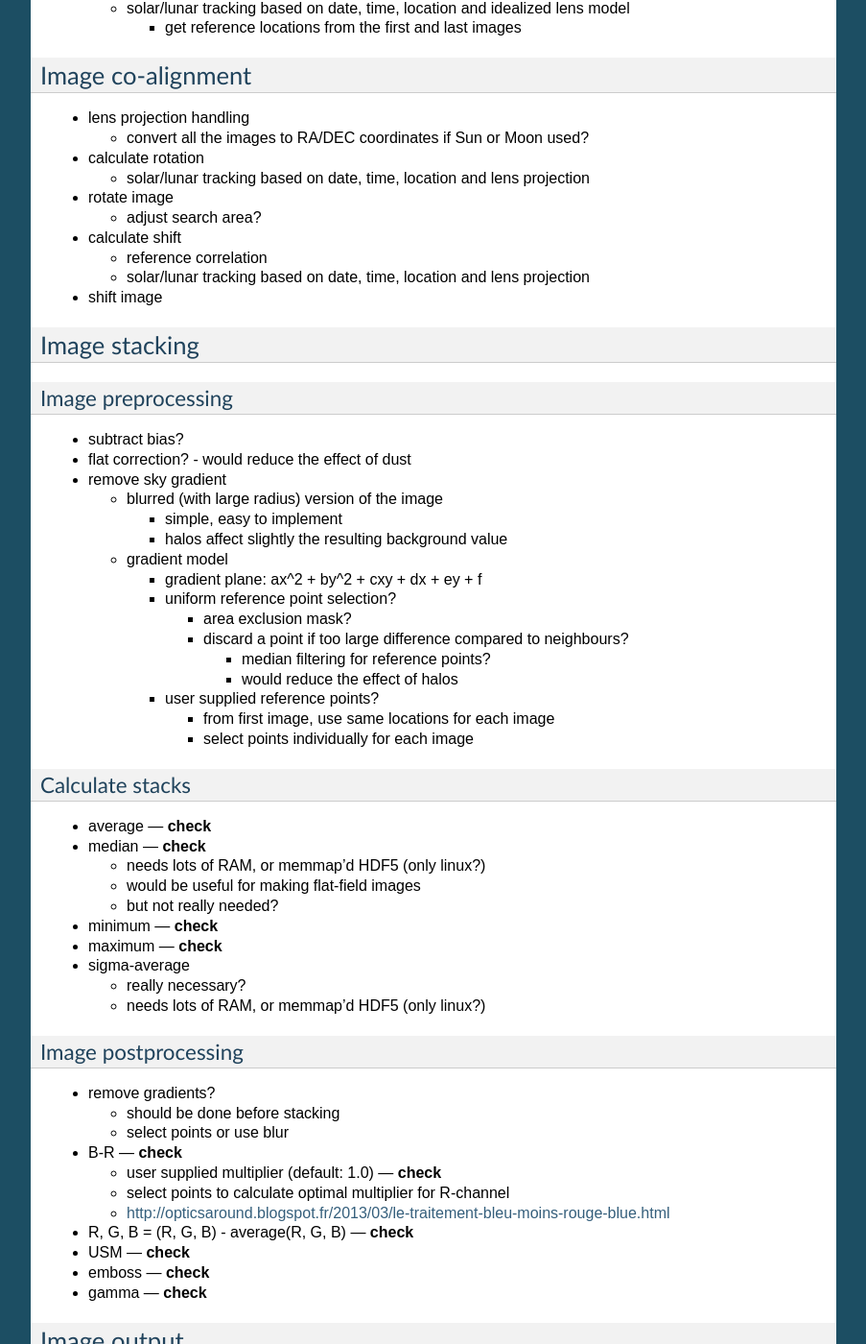
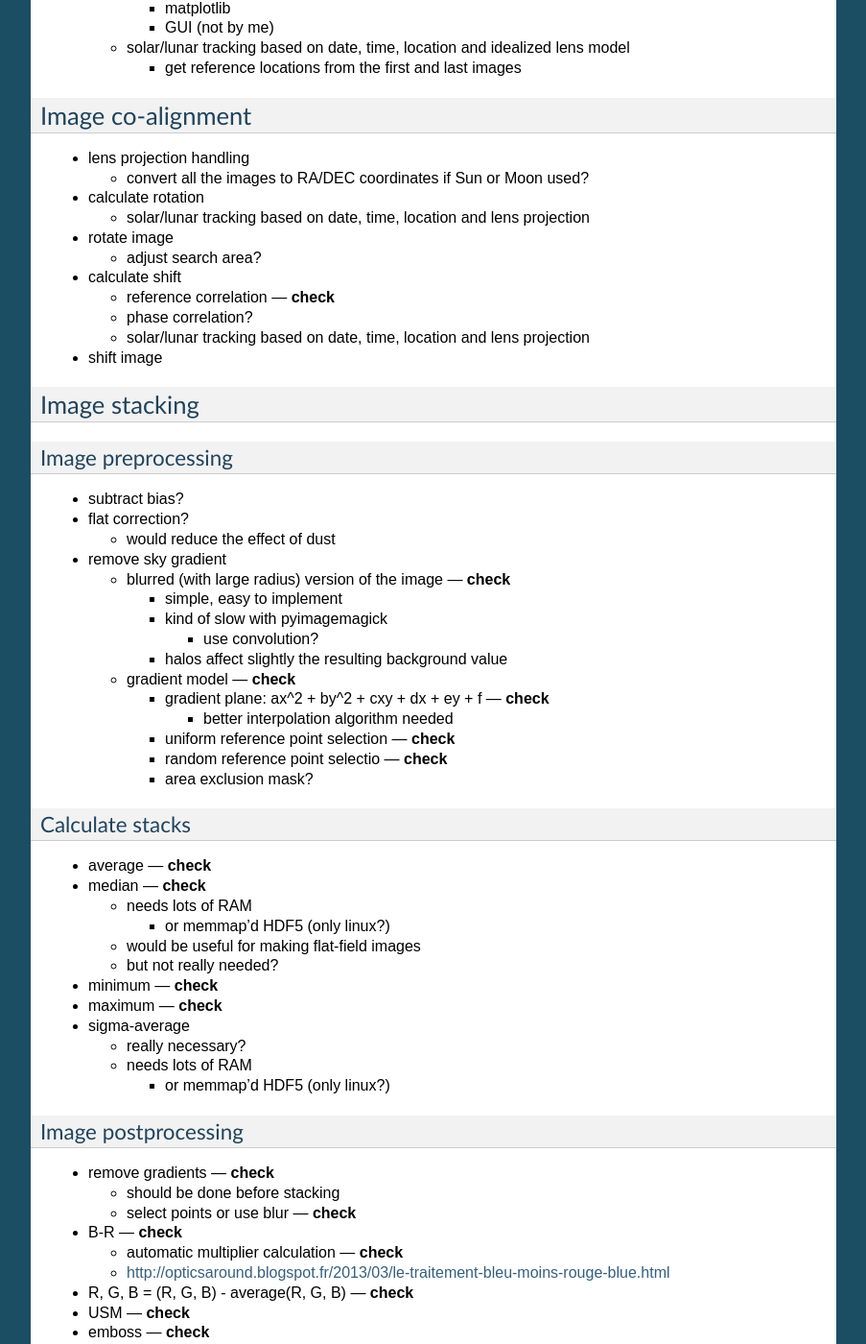
Before and after one commit to pnuu/halostack, a Sphinx documentation site: the page built from doc/source/plan.rst, in a window 1280 px wide and 1400 px high, scrolled down 931 px. Shown: the whole window at 96% size, without its empty margins (198-1101 px from the left). Built offline with Sphinx 7.4.7, drawn with Linux system fonts in a browser that asks for light colours; some of the changed text lies outside the part shown.

Commit message:
Current status updated

```diff
--- a/doc/source/plan.rst
+++ b/doc/source/plan.rst
@@ -53,12 +53,14 @@ Alignment prerequisites
   - manual
 
     - matplotlib
+    - GUI (not by me)
 
 - selection of area where focus point stays during the stack duration
 
   - manual
 
     - matplotlib
+    - GUI (not by me)
 
   - solar/lunar tracking based on date, time, location and idealized lens model
 
@@ -81,7 +83,8 @@ Image co-alignment
 
 - calculate shift
 
-  - reference correlation
+  - reference correlation --- **check**
+  - phase correlation?
   - solar/lunar tracking based on date, time, location and lens projection
 
 - shift image
@@ -95,30 +98,29 @@ ___________________
 
 - subtract bias?
 - flat correction?
+
   - would reduce the effect of dust
 
 - remove sky gradient
 
-  - blurred (with large radius) version of the image
+  - blurred (with large radius) version of the image --- **check**
 
     - simple, easy to implement
+    - kind of slow with pyimagemagick
+
+      - use convolution?
+
     - halos affect slightly the resulting background value
 
-  - gradient model
+  - gradient model --- **check**
 
-    - gradient plane: ax^2 + by^2 + cxy + dx + ey + f
-    - uniform reference point selection?
+    - gradient plane: ax^2 + by^2 + cxy + dx + ey + f --- **check**
 
-      - area exclusion mask?
-      - discard a point if too large difference compared to neighbours?
+      - better interpolation algorithm needed
 
-	- median filtering for reference points?
-	- would reduce the effect of halos
-
-    - user supplied reference points?
-
-      - from first image, use same locations for each image
-      - select points individually for each image
+    - uniform reference point selection --- **check**
+    - random reference point selectio --- **check**
+    - area exclusion mask?
 
 Calculate stacks
 ________________
@@ -126,7 +128,10 @@ ________________
 - average --- **check**
 - median --- **check**
 
-  - needs lots of RAM, or memmap'd HDF5 (only linux?)
+  - needs lots of RAM
+
+    - or memmap'd HDF5 (only linux?)
+
   - would be useful for making flat-field images
   - but not really needed?
 
@@ -135,20 +140,21 @@ ________________
 - sigma-average
 
   - really necessary?
-  - needs lots of RAM, or memmap'd HDF5 (only linux?)
+  - needs lots of RAM
+
+    - or memmap'd HDF5 (only linux?)
 
 Image postprocessing
 ____________________
 
-- remove gradients?
+- remove gradients --- **check**
 
   - should be done before stacking
-  - select points or use blur
+  - select points or use blur --- **check**
 
 - B-R --- **check**
 
-  - user supplied multiplier (default: 1.0) --- **check**
-  - select points to calculate optimal multiplier for R-channel
+  - automatic multiplier calculation --- **check**
   - http://opticsaround.blogspot.fr/2013/03/le-traitement-bleu-moins-rouge-blue.html
 
 - R, G, B = (R, G, B) - average(R, G, B) --- **check**
@@ -159,7 +165,7 @@ ____________________
 Image output
 -----------------
 
-- scale data to cover full range of the format
+- scale data to cover full range of the format --- **check**
 
   - mean
   - sigma-mean
```
